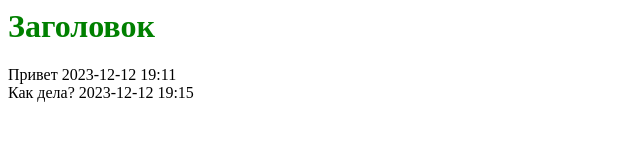
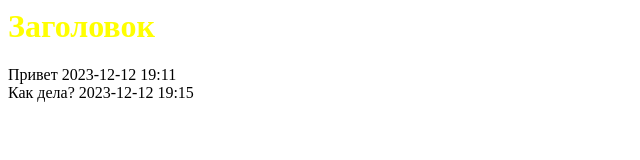
Before and after one commit to MaxZRu/Test_2023-12-12, a plain HTML site: page index.html in a window 1280 px wide. Shown: the whole page, without its empty margins (0-640 px from the left). Drawn offline with Linux system fonts and the light colour scheme.

Commit message:
Update index.html
Смена цвета на Желтый

```diff
--- a/index.html
+++ b/index.html
@@ -3,7 +3,7 @@
     <style>
        /* 2023-12-12 19:19 */
        P {color:red}
-       H1 {color:green}
+       H1 {color:yellow}
     </style>
   </head>
 <body>
```
